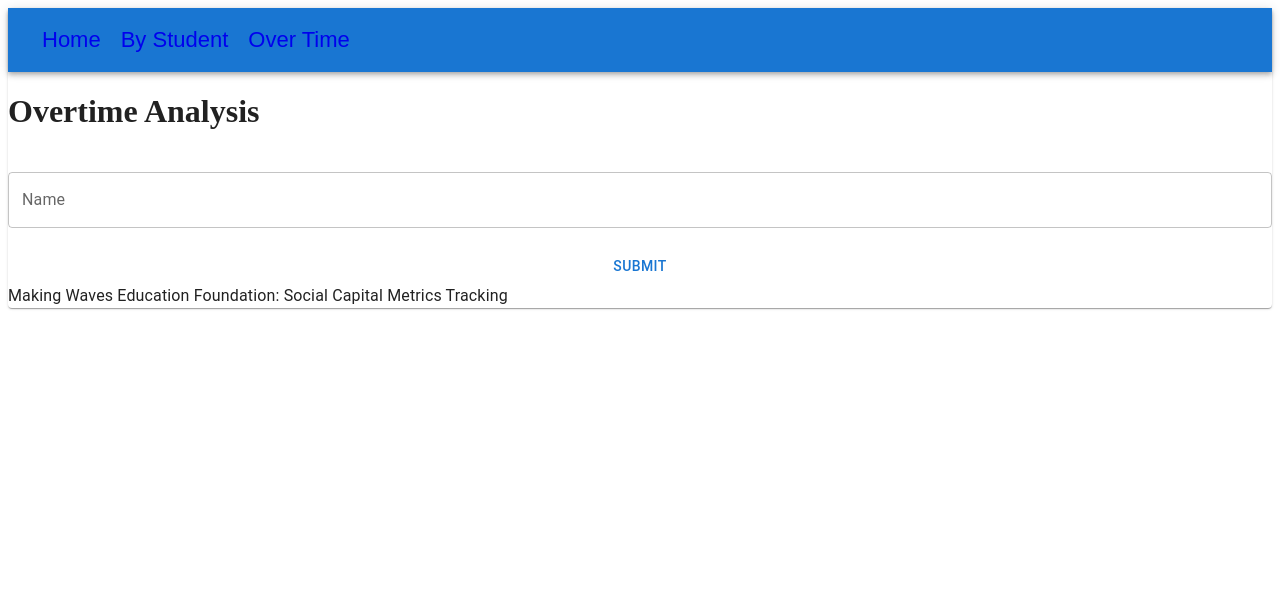
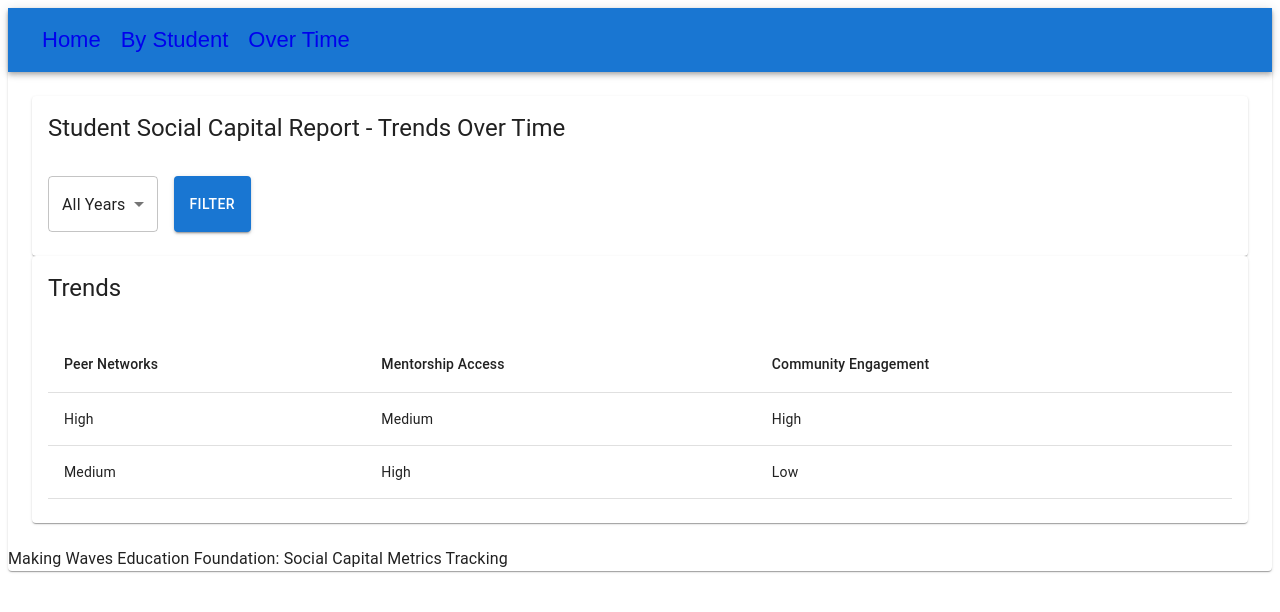
Before and after one commit to JeffRisberg/social-capital-ui, a React (Create React App) app: page /overTime in a window 1280 px wide. Shown: the top 612 px of the page. Built offline with nearby package versions, Linux system fonts and the light colour scheme.

Commit message:
filled in content of pages.

```diff
--- a/src/containers/ByStudent/ByStudentPage.js
+++ b/src/containers/ByStudent/ByStudentPage.js
@@ -1,10 +1,24 @@
 import * as React from 'react';
 import {useDispatch, useSelector} from 'react-redux';
-import {Box, Button, Card, Grid, Modal} from '@mui/material';
+import {
+   Button,
+   Card,
+   CardHeader,
+   MenuItem,
+   Tab,
+   Table,
+   TableBody,
+   TableCell,
+   TableHead,
+   TableRow,
+   Tabs
+} from '@mui/material';
+import TextField from "@mui/material/TextField";
+import Select, { SelectChangeEvent } from '@mui/material/Select';
 import CardActions from '@mui/material/CardActions';
 import CardContent from '@mui/material/CardContent';
 import Typography from '@mui/material/Typography';
-import {fetchStudents} from "../OverTime/studentsSlice";
+import {fetchStudents} from "./studentsSlice";
 import './ByStudentPage.style.scss'
 
 function StudentCard({student}) {
@@ -57,9 +71,69 @@ export default function ByStudentPage() {
    };
 
    return (
-        <div>
-            <h1>By Student</h1>
+      <div style={{padding: '24px', gap: '24px'}}>
+         <Card>
+            <CardHeader title="Student Social Capital Report - By Student"/>
+            <CardContent>
+               <div style={{display: 'flex', gap: '16px'}}>
+                  <TextField label="Search by student name" variant="outlined" fullWidth/>
+                  <Select defaultValue="all" variant="outlined">
+                     <MenuItem value="all">All Years</MenuItem>
+                     <MenuItem value="2023">2023</MenuItem>
+                     <MenuItem value="2024">2024</MenuItem>
+                  </Select>
+                  <Button variant="contained">Filter</Button>
+               </div>
+            </CardContent>
+         </Card>
 
+         <Tabs value={0} aria-label="report tabs">
+            <Tab label="Overview"/>
+            <Tab label="Detailed Report"/>
+         </Tabs>
+
+         <Card>
+            <CardHeader title="Social Capital Metrics"/>
+            <CardContent>
+              {/* <BarChart width={500} height={300} data={data}>
+                  <XAxis dataKey="name"/>
+                  <YAxis/>
+                  <Tooltip/>
+                  <Legend/>
+                  <Bar dataKey="value" fill="#8884d8"/>
+               </BarChart>*/}
+            </CardContent>
+         </Card>
+
+         <Card>
+            <CardHeader title="Students Overview"/>
+            <CardContent>
+               <Table>
+                  <TableHead>
+                     <TableRow>
+                        <TableCell>Name</TableCell>
+                        <TableCell>Peer Networks</TableCell>
+                        <TableCell>Mentorship Access</TableCell>
+                        <TableCell>Community Engagement</TableCell>
+                     </TableRow>
+                  </TableHead>
+                  <TableBody>
+                     <TableRow>
+                        <TableCell>John Doe</TableCell>
+                        <TableCell>High</TableCell>
+                        <TableCell>Medium</TableCell>
+                        <TableCell>High</TableCell>
+                     </TableRow>
+                     <TableRow>
+                        <TableCell>Jane Smith</TableCell>
+                        <TableCell>Medium</TableCell>
+                        <TableCell>High</TableCell>
+                        <TableCell>Low</TableCell>
+                     </TableRow>
+                  </TableBody>
+               </Table>
+            </CardContent>
+         </Card>
       </div>
    );
 }
--- a/src/containers/Home.js
+++ b/src/containers/Home.js
@@ -1,6 +1,7 @@
 import React, {Component} from 'react'
 import Card from '@mui/material/Card'
 import CardContent from '@mui/material/CardContent'
+import {CardHeader} from "@mui/material";
 
 /**
  * The welcome screen
@@ -17,20 +18,10 @@ class Home extends Component {
       return (
          <div>
             <Card>
+               <CardHeader title="Social Capital Tracking"/>
                <CardContent>
-                  <div>
-                     <h2>Social Capital Tracking</h2>
-                     <div className="row">
-                        <div className="col-md-4">
-                           Uses React MUI 5 for presentation
-                        </div>
-                        <div className="col-md-4">
-                           Uses Redux for data management
-                        </div>
-                        <div className="col-md-4">
-                           Uses Redux Toolkit for Redux integration
-                        </div>
-                     </div>
+                  <div style={styles.grid}>
+                     Welcome to the Social Capital Tracking System.
                   </div>
                </CardContent>
             </Card>
--- a/src/containers/OverTime/OverTimePage.js
+++ b/src/containers/OverTime/OverTimePage.js
@@ -1,8 +1,10 @@
 import * as React from 'react';
 import TextField from '@mui/material/TextField';
-import {Button} from '@mui/material';
+import {Button, Card, CardHeader, MenuItem, Table, TableBody, TableCell, TableHead, TableRow} from '@mui/material';
 import {useDispatch} from "react-redux";
 import {postBot} from "./botsSlice";
+import CardContent from "@mui/material/CardContent";
+import Select from "@mui/material/Select";
 import './OverTimePage.style.scss'
 
 export default function OverTimePage() {
@@ -10,7 +12,6 @@ export default function OverTimePage() {
    const [domain, setDomain] = React.useState('');
    const [url, setUrl] = React.useState('');
    const dispatch = useDispatch();
-
 
    const handleChange = (event) => {
       setDomain(event.target.value);
@@ -22,15 +23,46 @@ export default function OverTimePage() {
    }
 
    return (
-      <div className='form'>
-         <h1>Overtime Analysis</h1>
-         <TextField
-            id="name"
-            label="Name"
-            value={name}
-            onChange={(e) => setName(e.target.value)}
-         />
-         <Button onClick={submitQuery}>Submit</Button>
+      <div style={{padding: '24px', gap: '24px'}}>
+         <Card>
+            <CardHeader title="Student Social Capital Report - Trends Over Time"/>
+            <CardContent>
+               <div style={{display: 'flex', gap: '16px'}}>
+                  <Select defaultValue="all" variant="outlined">
+                     <MenuItem value="all">All Years</MenuItem>
+                     <MenuItem value="2023">2023</MenuItem>
+                     <MenuItem value="2024">2024</MenuItem>
+                  </Select>
+                  <Button variant="contained">Filter</Button>
+               </div>
+            </CardContent>
+         </Card>
+         <Card>
+            <CardHeader title="Trends"/>
+            <CardContent>
+               <Table>
+                  <TableHead>
+                     <TableRow>
+                        <TableCell>Peer Networks</TableCell>
+                        <TableCell>Mentorship Access</TableCell>
+                        <TableCell>Community Engagement</TableCell>
+                     </TableRow>
+                  </TableHead>
+                  <TableBody>
+                     <TableRow>
+                        <TableCell>High</TableCell>
+                        <TableCell>Medium</TableCell>
+                        <TableCell>High</TableCell>
+                     </TableRow>
+                     <TableRow>
+                        <TableCell>Medium</TableCell>
+                        <TableCell>High</TableCell>
+                        <TableCell>Low</TableCell>
+                     </TableRow>
+                  </TableBody>
+               </Table>
+            </CardContent>
+         </Card>
       </div>
    );
 }
```
Lines whose indentation alone changed are shown as unchanged.
